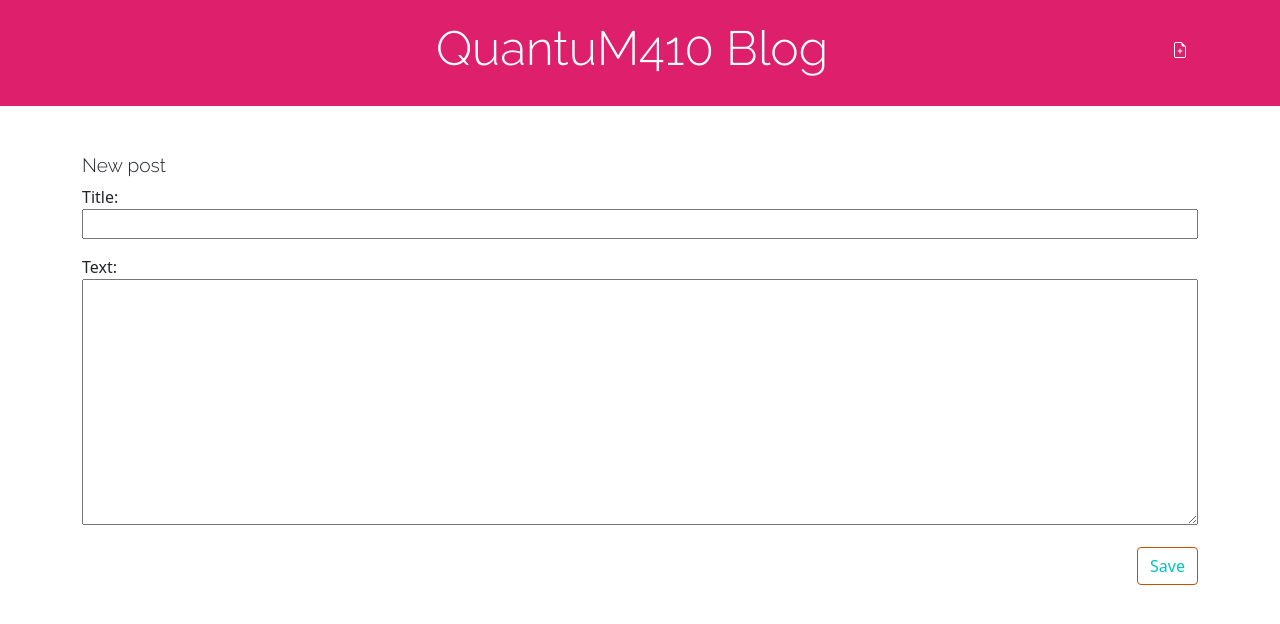
After one commit to QuantuM410/Djang0-amf0ss, a Django app: page /post/new/ in a window 1280 px wide. The commit adds this page. Shown: the top 624 px of the page. Run offline with Django 3.2, Linux system fonts and the light colour scheme.

Commit message:
Added views to create/edit blog post inside the site.

```diff
--- /dev/null
+++ b/blog/forms.py
@@ -0,0 +1,9 @@
+from django import forms
+
+from .models import Post
+
+class PostForm(forms.ModelForm):
+
+    class Meta:
+        model = Post
+        fields = ('title', 'text',)
--- a/blog/static/css/blog.css
+++ b/blog/static/css/blog.css
@@ -1,5 +1,5 @@
 h1 a, h2 a {
-    color: #bf2a65;
+    color: #27c7e2;
     font-family: 'Raleway', sans-serif;
 }
 body {
--- a/blog/templates/blog/base.html
+++ b/blog/templates/blog/base.html
@@ -12,7 +12,15 @@
     <body>
         <header class="page-header">
             <div class="container">
-            <h1><a href="/"><center>QuantuM410 Blog</center></a></h1>
+                {% if user.is_authenticated %}
+                    <a href="{% url 'post_new' %}" class="top-menu">
+                        {% include './icons/file-earmark-plus.svg' %}
+                    </a>
+                {% endif %}
+                <a href="{% url 'post_new' %}" class="top-menu">
+                    {% include './icons/file-earmark-plus.svg' %}
+                </a>
+                <h1><a href="/"><center>QuantuM410 Blog</center></a></h1>
             </div>
         </header>
         <main class="container">
--- /dev/null
+++ b/blog/templates/blog/post_edit.html
@@ -0,0 +1,9 @@
+{% extends 'blog/base.html' %}
+
+{% block content %}
+    <h2>New post</h2>
+    <form method="POST" class="post-form">{% csrf_token %}
+        {{ form.as_p }}
+        <button type="submit" class="save btn btn-secondary">Save</button>
+    </form>
+{% endblock %}
--- a/blog/urls.py
+++ b/blog/urls.py
@@ -4,4 +4,7 @@ from . import views
 urlpatterns = [
     path('', views.post_list, name='post_list'),
     path('post/<int:pk>/', views.post_detail, name='post_detail'),
+    path('post/new/', views.post_new, name='post_new'),
+    path('post/<int:pk>/edit/', views.post_edit, name='post_edit'),
+
 ]
--- a/blog/views.py
+++ b/blog/views.py
@@ -1,6 +1,10 @@
 from django.shortcuts import render, get_object_or_404
 from .models import Post
 from django.utils import timezone
+from .forms import PostForm
+from django.shortcuts import redirect
+
+
 # Create your views here.
 def post_list(request):
     posts = Post.objects.filter(published_date__lte=timezone.now()).order_by('published_date')
@@ -10,3 +14,32 @@ def post_list(request):
 def post_detail(request, pk):
     post = get_object_or_404(Post, pk=pk)
     return render(request, 'blog/post_detail.html', {'post': post})
+
+
+
+def post_new(request):
+    if request.method == "POST":
+        form = PostForm(request.POST)
+        if form.is_valid():
+            post = form.save(commit=False)
+            post.author = request.user
+            post.published_date = timezone.now()
+            post.save()
+            return redirect('post_detail', pk=post.pk)
+    else:
+        form = PostForm()
+    return render(request, 'blog/post_edit.html', {'form': form})
+
+def post_edit(request, pk):
+    post = get_object_or_404(Post, pk=pk)
+    if request.method == "POST":
+        form = PostForm(request.POST, instance=post)
+        if form.is_valid():
+            post = form.save(commit=False)
+            post.author = request.user
+            post.published_date = timezone.now()
+            post.save()
+            return redirect('post_detail', pk=post.pk)
+    else:
+        form = PostForm(instance=post)
+    return render(request, 'blog/post_edit.html', {'form': form})
```
Also changed, not shown: blog/templates/blog/post_detail.html (+7 -0 lines), blog/templates/blog/icons/file-earmark-plus.svg (added), blog/templates/blog/icons/pencil-fill.svg (added).
